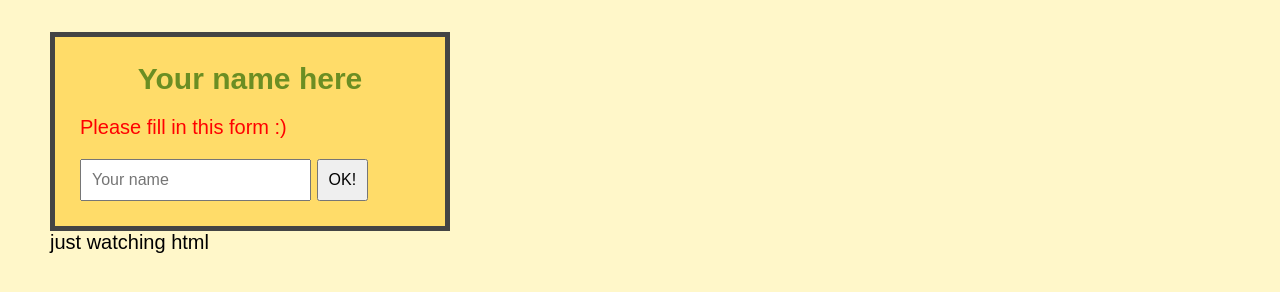
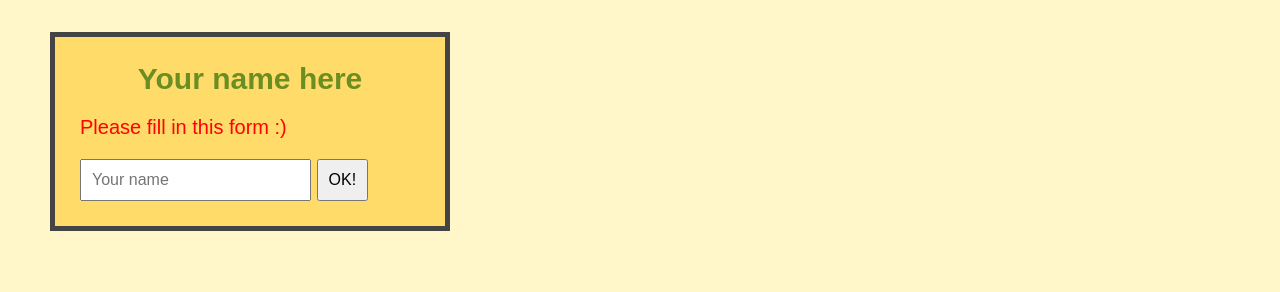
Before and after one commit to luka-tchanukvadze/JsMastery, a plain HTML site: page 04-HTML-CSS/final/index.html in a window 1280 px wide. Shown: the part 506-798 px from the top of the page. Drawn offline with Linux system fonts and the light colour scheme.

Commit message:
html css

```diff
--- a/04-HTML-CSS/final/index.html
+++ b/04-HTML-CSS/final/index.html
@@ -37,4 +37,4 @@
   </body>
 </html>
 
-just watching html
+<!-- just watching html and css crush course -->
```
